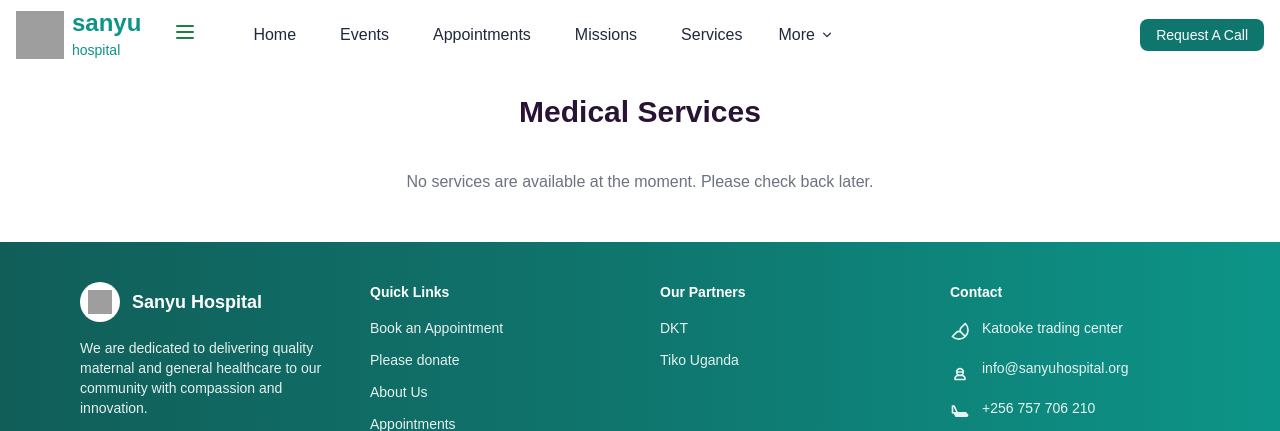
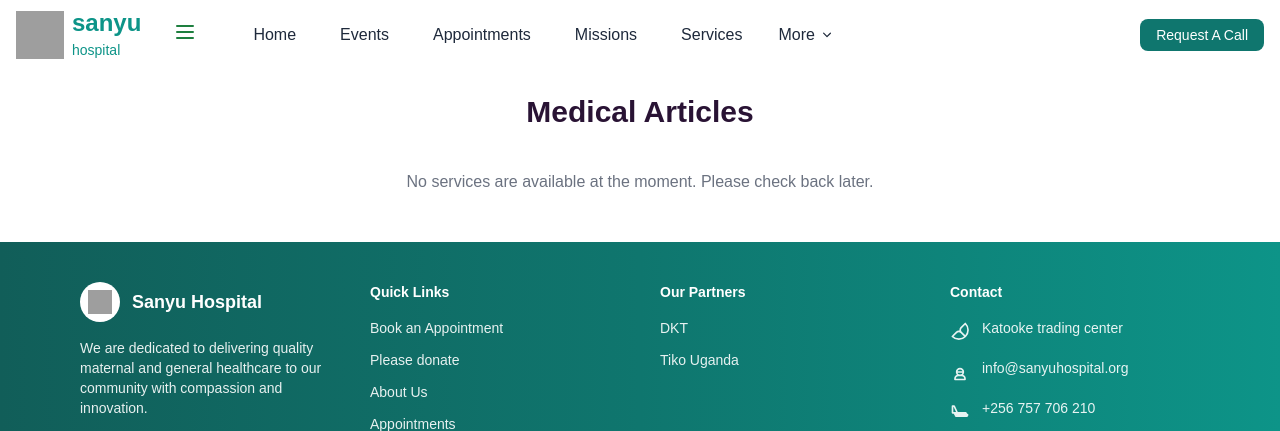
Before and after one commit to LDouglasOT/sanyuv2, a Django app: page /special-knowledge-categories in a window 1280 px wide. Shown: the top 431 px of the page. Run offline with Django 5.2, Linux system fonts and the light colour scheme; data comes from the database, SQL or seed files in the repository; data that the repository does not hold is empty; some libraries are stand-ins or nearby versions; some web fonts are replaced; grey boxes are pictures that could not be loaded.

Commit message:
add medical articles header

```diff
--- a/webapp/templates/special-services.html
+++ b/webapp/templates/special-services.html
@@ -3,7 +3,7 @@
 {% block content %}
 <br>
 <div class="max-w-6xl mx-auto">
-    <h1 class="text-3xl font-bold text-center mb-10">Medical Services</h1>
+    <h1 class="text-3xl font-bold text-center mb-10">Medical Articles</h1>
 
     {% if services %}
     <div class="grid grid-cols-2 sm:grid-cols-3 md:grid-cols-4 gap-6">
```
